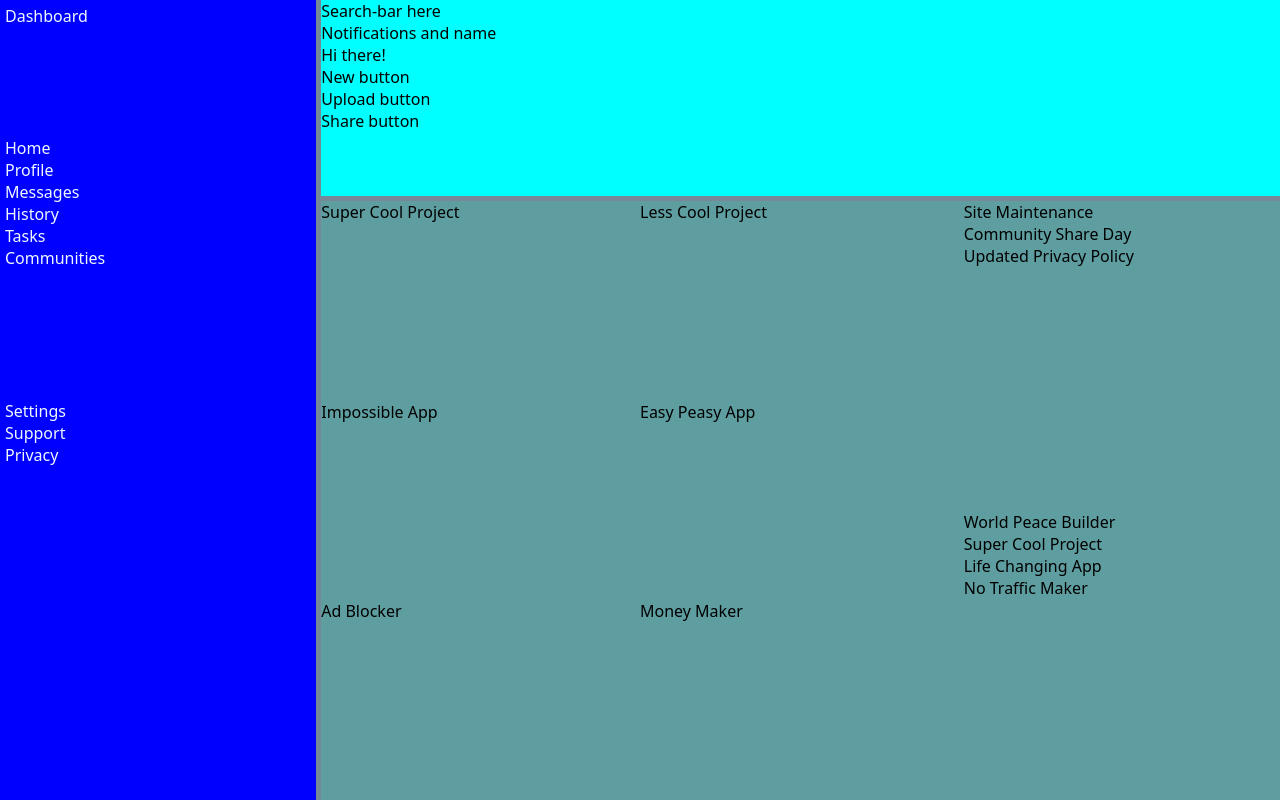
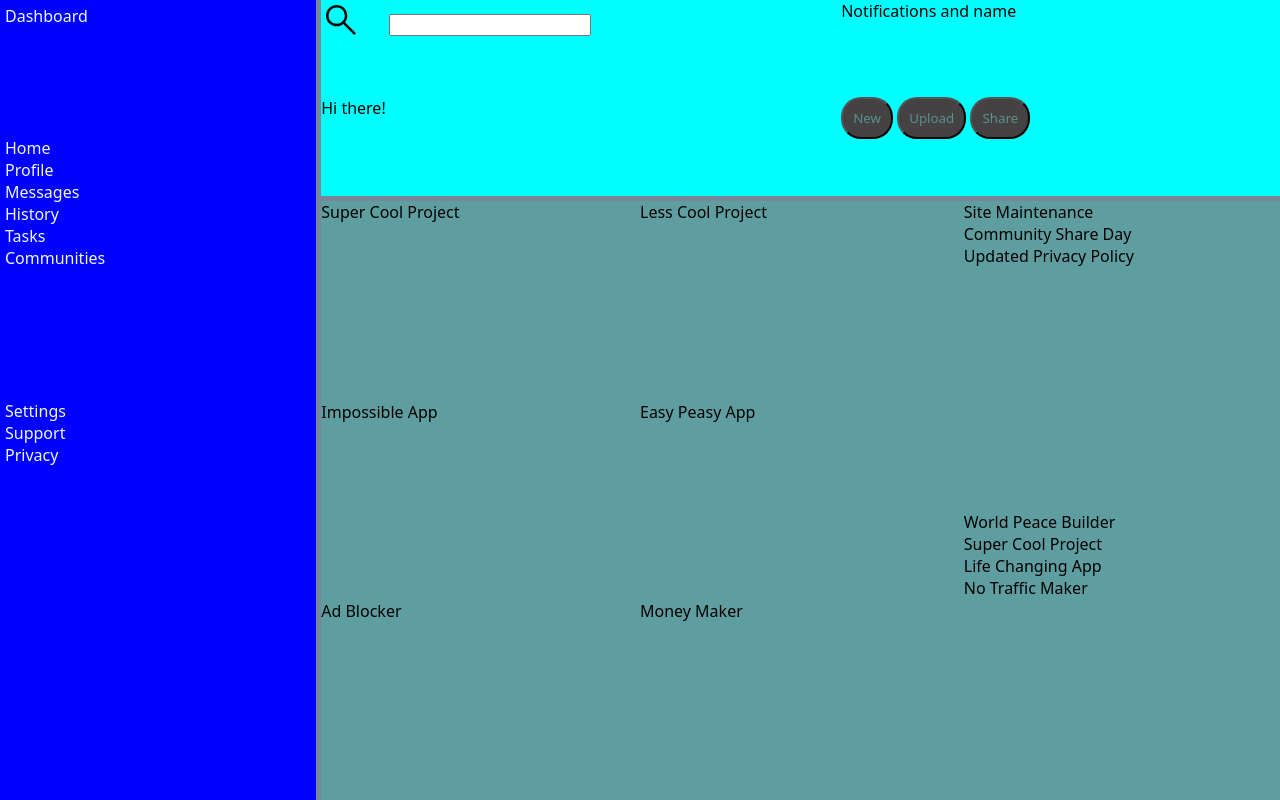
Before and after one commit to whoisalpheus/admin-dash, a plain HTML site: page index.html in a window 1280 px wide. Drawn offline with Linux system fonts and the light colour scheme.

Commit message:
Add grid to header, make buttons, make search bar and search svg button

```diff
--- a/index.html
+++ b/index.html
@@ -30,13 +30,20 @@
         </nav>
 
         <div class="header">
-            <div class="header-items">Search-bar here</div>
+            <div class="header-search">
+                <button type="submit"></button>
+                <input type="search" class="header-search"></input>
+            </div>
+
             <div class="header-items">Notifications and name</div>
             <div class="header-items">Hi there!</div>
-            <div class="header-items">New button</div>
-            <div class="header-items">Upload button</div>
-            <div class="header-items">Share button</div>
+            <div class="header-btn">
+                <button type="button" class="header-btn-new">New</button>
+                <button type="button" class="header-btn-upload">Upload</button>
+                <button type="button" class="header-btn-share">Share</button>
+            </div>
         </div>
+
         <div class="main-content">
             <div class="projects">
                 <div class="project-items">Super Cool Project</div>
--- a/style.css
+++ b/style.css
@@ -30,8 +30,32 @@
 }
 
 .header {
+    display: grid;
+    grid-template: 2 1fr / 2 1fr;
     background-color: aqua;
     grid-column: span 3;
+}
+
+.header-search button {
+    background-image: url(search.svg);
+    background-size: contain;
+    background-repeat: no-repeat;
+    height: 5vh;
+    width: 5vw;
+    border: none;
+    background-color: aqua;
+    padding: 10px;
+}
+
+.header-btn {
+    grid-area: 2 / 2 / 3 / 3;
+}
+
+.header-btn button {
+    background-color: rgb(68, 66, 66);
+    color: rgb(92, 143, 143);
+    border-radius: 20px;
+    padding: 10px;
 }
 
 .main-content {
```
Also changed, not shown: search.svg (added).
